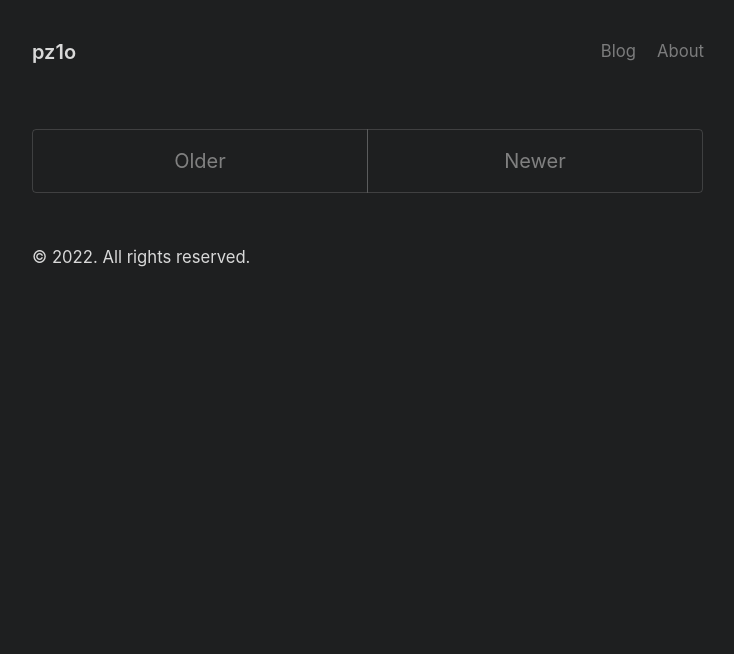
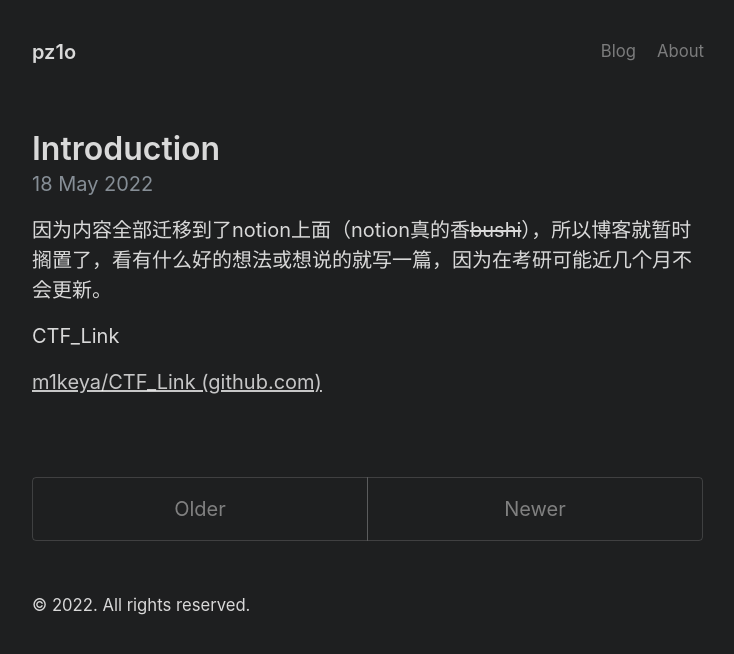
Before and after one commit to pz1o/m1keya.github.io, a Jekyll site: the page built from index.html, in a window 1280 px wide. Shown: the top 654 px of the page, without its empty margins (272-1006 px from the left). Built offline with Jekyll 4.4.1, drawn with Linux system fonts in a browser that asks for light colours; the list of posts is cut into pages by our own code.

Commit message:
first blog

```diff
--- a/CNAME
+++ b/CNAME
@@ -0,0 +1 @@
+pz1o.top
--- a/_config.yml
+++ b/_config.yml
@@ -2,7 +2,7 @@
 title: pz1o
 url: https://m1keya.github.io/
 paginate: 1
-paginate_path: "/dark-poole/page:num/"
+paginate_path: "/page:num/"
 baseurl: "/"
 permalink: pretty
 
--- /dev/null
+++ b/_posts/2022-05-18-just-say-something.md
@@ -0,0 +1,11 @@
+---
+layout: post
+title: Introduction
+
+---
+
+因为内容全部迁移到了notion上面（notion真的香~~bushi~~），所以博客就暂时搁置了，看有什么好的想法或想说的就写一篇，因为在考研可能近几个月不会更新。
+
+CTF_Link
+
+[m1keya/CTF_Link (github.com)](https://github.com/m1keya/CTF_Link)
```
Also changed, not shown: README.md (deleted).
